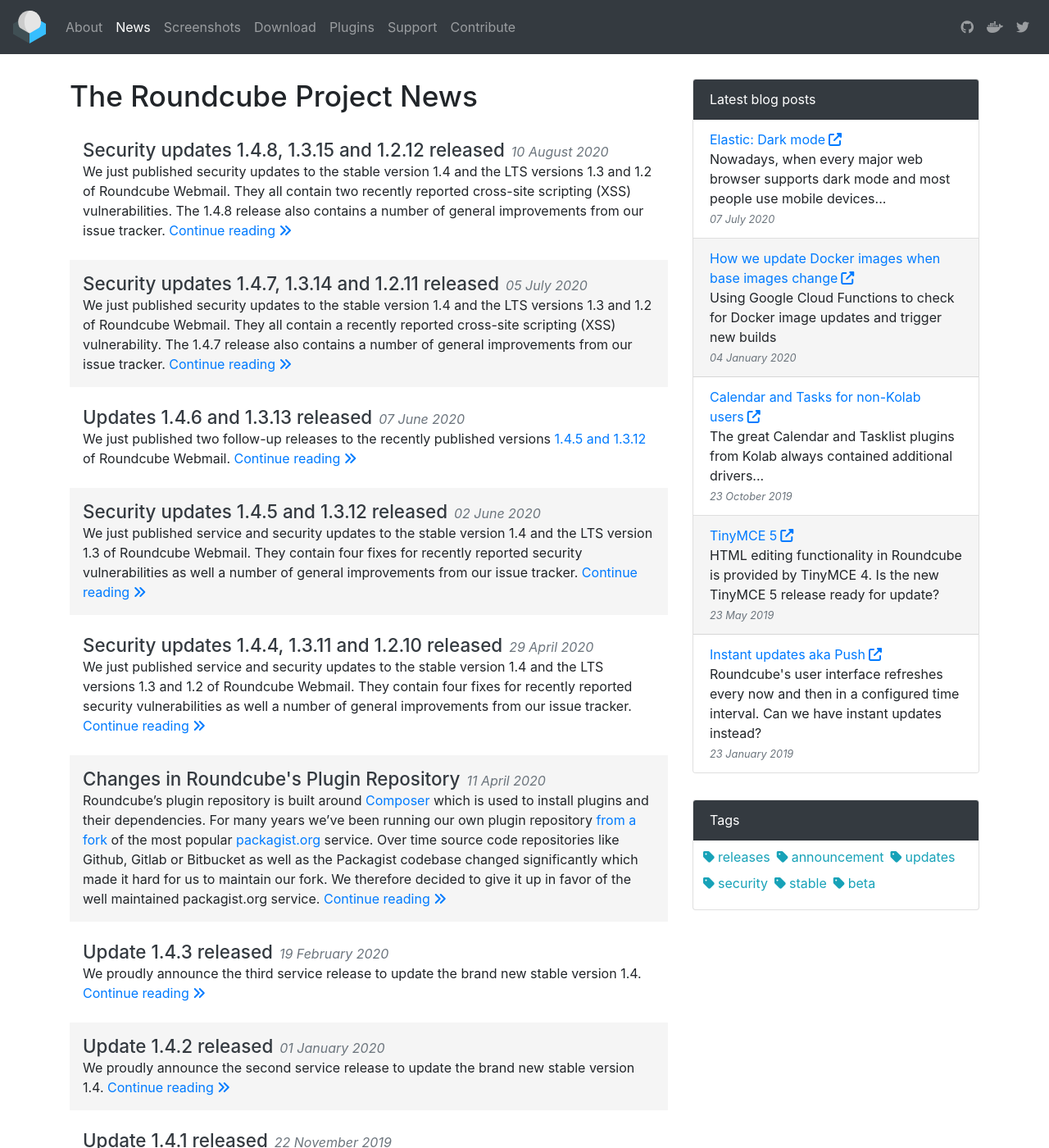
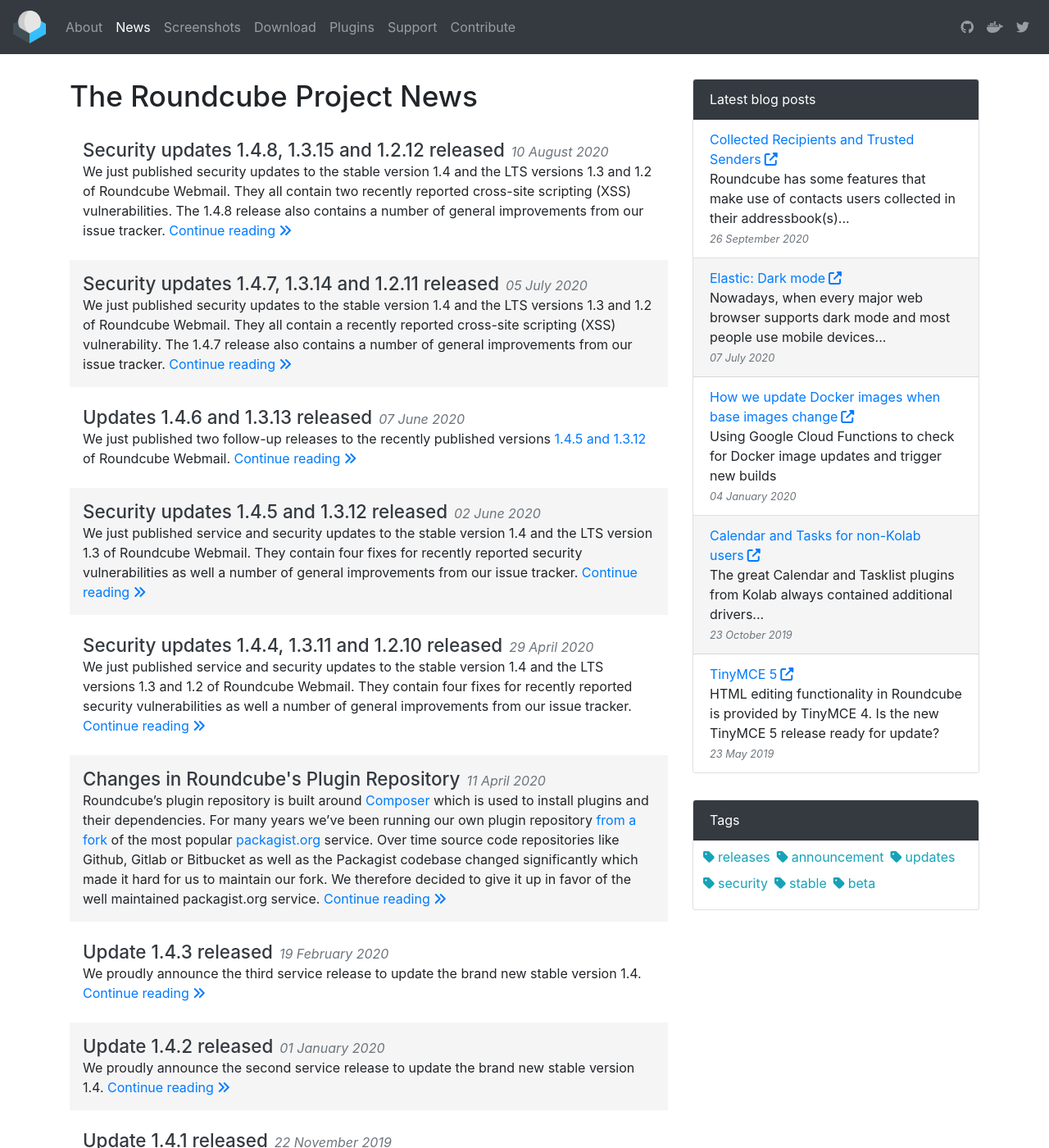
Before and after one commit to roundcube/roundcube.github.com, a Jekyll site: the page built from news/index.html, in a window 1280 px wide and 1400 px high. Shown: the whole window at 82% size. Built offline with Jekyll 4.4.1, drawn with Linux system fonts in a browser that asks for light colours; nearby versions of some CDN libraries; the list of posts is cut into pages by our own code; comment, search, counter and statistics services are not loaded.

Commit message:
Add blog post

```diff
--- a/_data/blogs.json
+++ b/_data/blogs.json
@@ -1,4 +1,10 @@
 [
+    {
+        "title": "Collected Recipients and Trusted Senders",
+        "date": "2020-09-26",
+        "url": "https://kolabian.wordpress.com/2020/09/26/collected-recipients-and-trusted-senders/",
+        "excerpt": "Roundcube has some features that make use of contacts users collected in their addressbook(s)..."
+    },
     {
         "title": "Elastic: Dark mode",
         "date": "2020-07-07",
```
